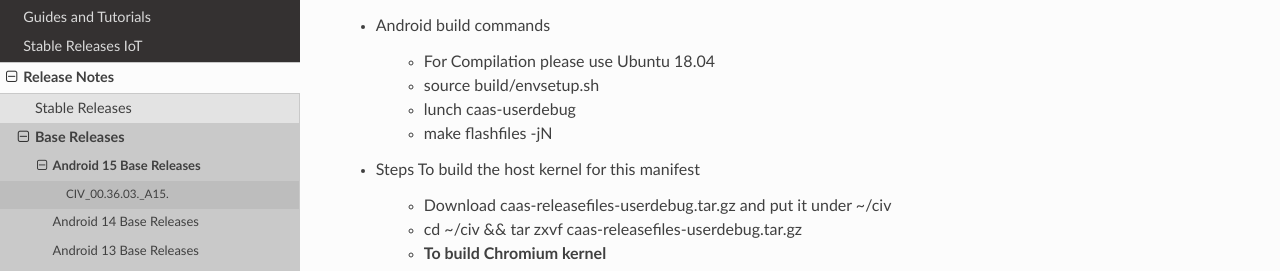
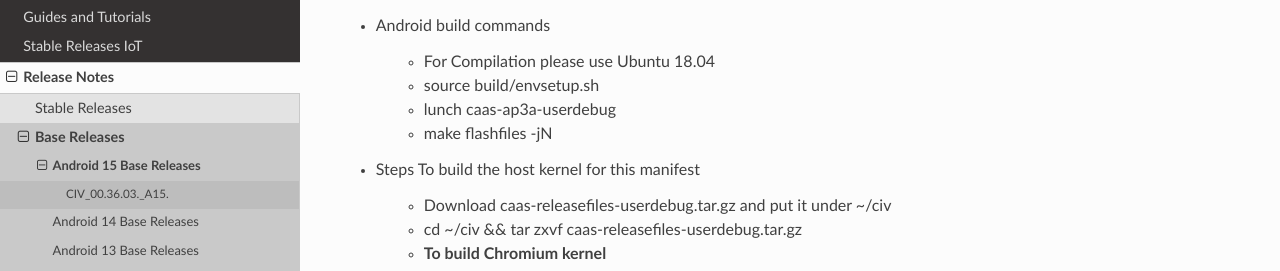
Before and after one commit to projectceladon/celadon-documentation, a Sphinx documentation site: the page built from source/release-notes/base-releases-A15.rst, in a window 1280 px wide and 900 px high, scrolled down 2422 px. Shown: the part 158-429 px from the top of the window. Built offline with Sphinx 7.4.7 and the Read the Docs theme 2.0.0, drawn with Linux system fonts in a browser that asks for light colours; pages that are not in the unit, such as notebooks, are missing from menus.

Commit message:
Update base-releases-A15.rst

```diff
--- a/source/release-notes/base-releases-A15.rst
+++ b/source/release-notes/base-releases-A15.rst
@@ -115,7 +115,7 @@
 
    * For Compilation please use Ubuntu 18.04
    * source build/envsetup.sh
-   * lunch caas-userdebug
+   * lunch caas-ap3a-userdebug
    * make flashfiles -jN
 
 * Steps To build the host kernel for this manifest
```
